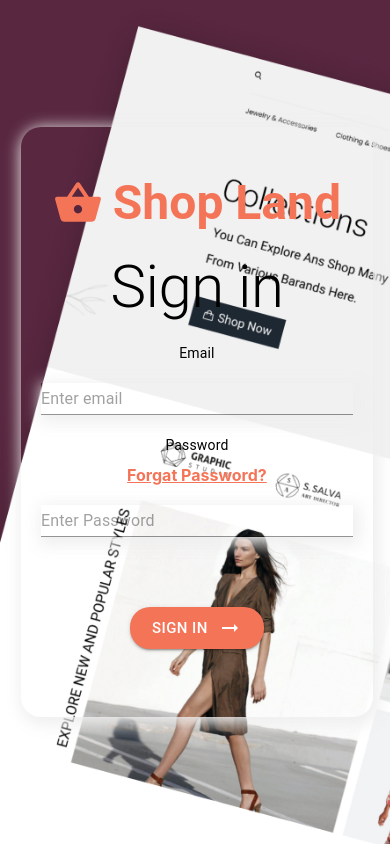
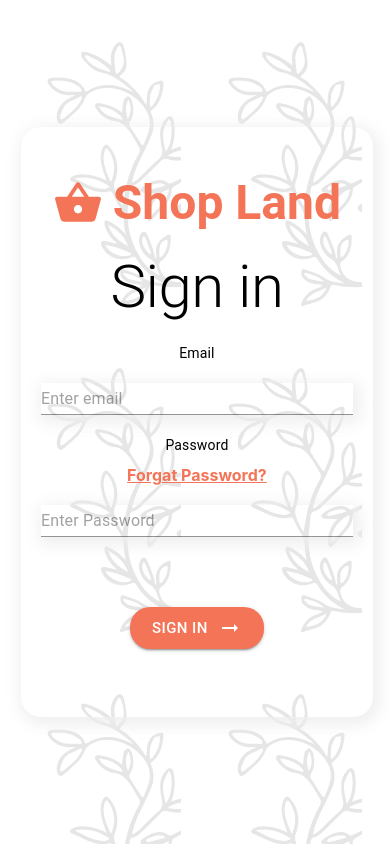
Before and after one commit to maornetzer9/E-commerce, a React (Create React App) app: page /user/sign in a window 390 px wide. Built offline with nearby package versions, Linux system fonts and the light colour scheme.

Commit message:
# Changing Sign Background

```diff
--- a/src/components/Sign/sign.css
+++ b/src/components/Sign/sign.css
@@ -1,11 +1,8 @@
 #sign_background {
-    /* background: linear-gradient(to right, white 50%, #ffceae 50%); */
-
     display: flex;
     justify-content: center;
-    background-image: url('../../assets/covers/Cover.png');
-    background-repeat: no-repeat;
-    background-size: cover;
+    background: url("../../assets/icons/Frame.png");
+    /* background: linear-gradient(to right, white 50%, #ffceae 50%); */
 }
 
 .sign_icon {
@@ -84,12 +81,7 @@
     }
 
     #sign_background {
+        background: url("../../assets/icons/Frame.png");
         /* background: linear-gradient(to right, white 50%, #ffceae 50%); */
-
-        display: flex;
-        justify-content: center;
-        background-image: url('../../assets/covers/Cover.png');
-        background-repeat: no-repeat;
-        background-size: cover;
     }
 }
```
